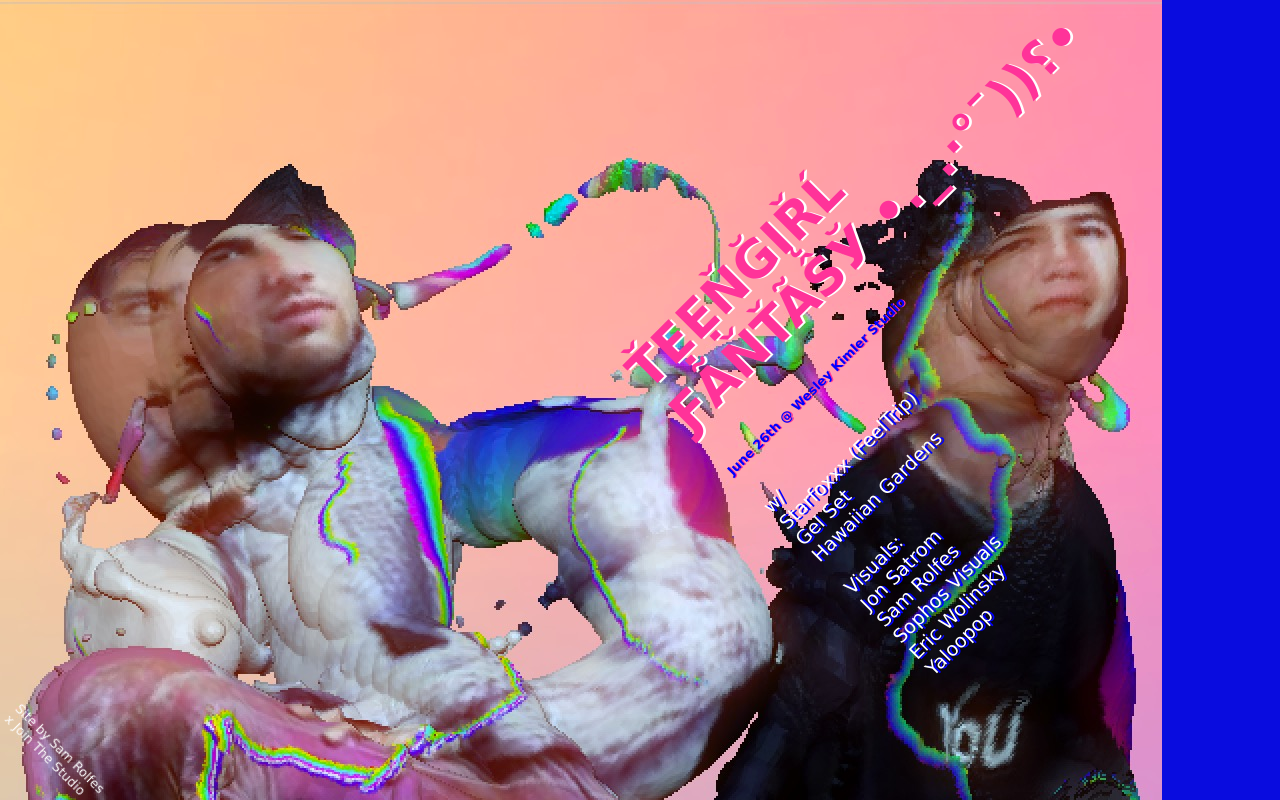
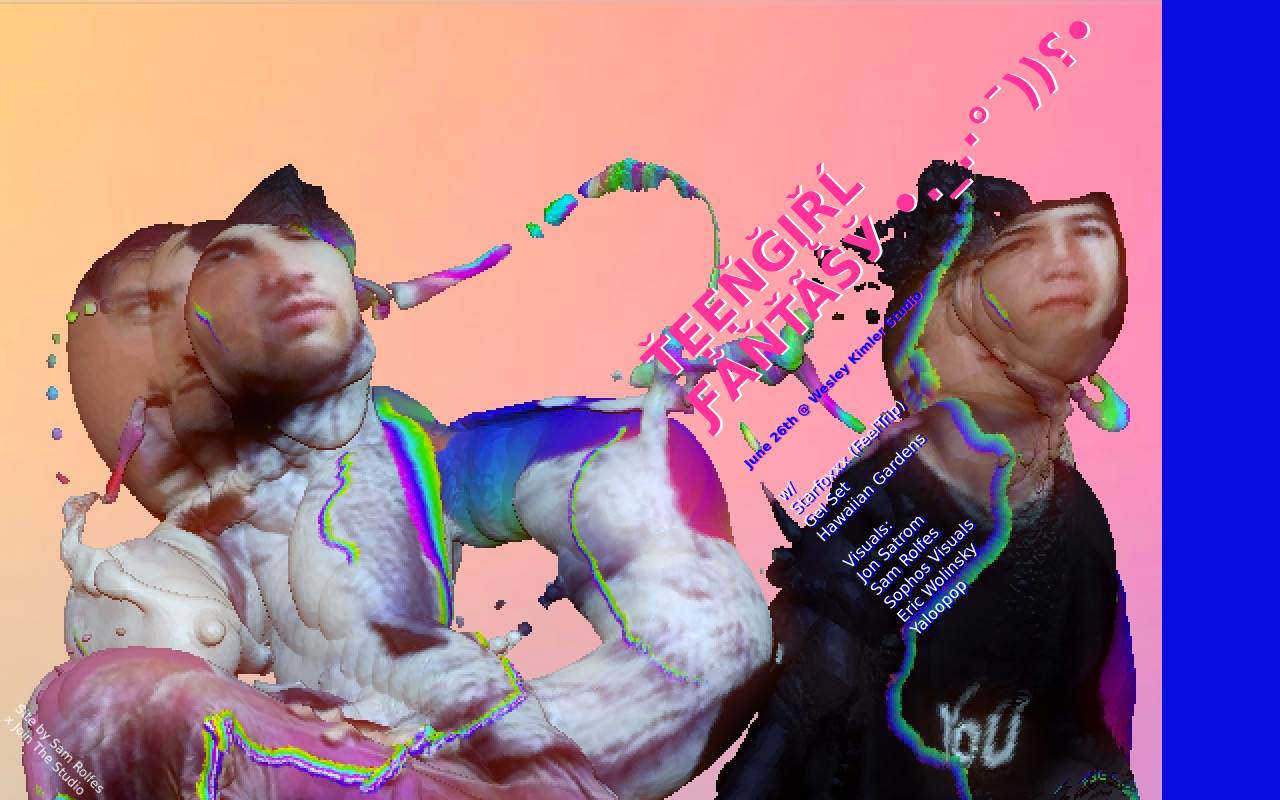
Before and after one commit to alivnal/teengirl.jointhestudio.com, a plain HTML site: page index.html in a window 1280 px wide. Shown: the top 800 px of the page. Drawn offline with nearby package versions, Linux system fonts and the light colour scheme.

Commit message:
Update index.html

```diff
--- a/index.html
+++ b/index.html
@@ -13,6 +13,8 @@
  |    |   |  /\   |                     ❤❤❤ Sam
  |    `._/| /  \  `
  /                '
+
+ ~~~~~SHOUTOUT JOSEPH YOLK CHIOCCHI FOR GETTIN THIS SHIT FIGURED OUT~~~~~~~~
 
 -->
 	<meta charset="UTF-8&quot;" />
@@ -45,7 +47,7 @@
 						color: #ffffff;
 						font-family:Verdana;
 
-						font-size:30px; font-size: 1.5vw;
+						font-size:30px; font-size: 1.25vw;
                         text-shadow: 2px 2px #0000FF;
 
 
```
